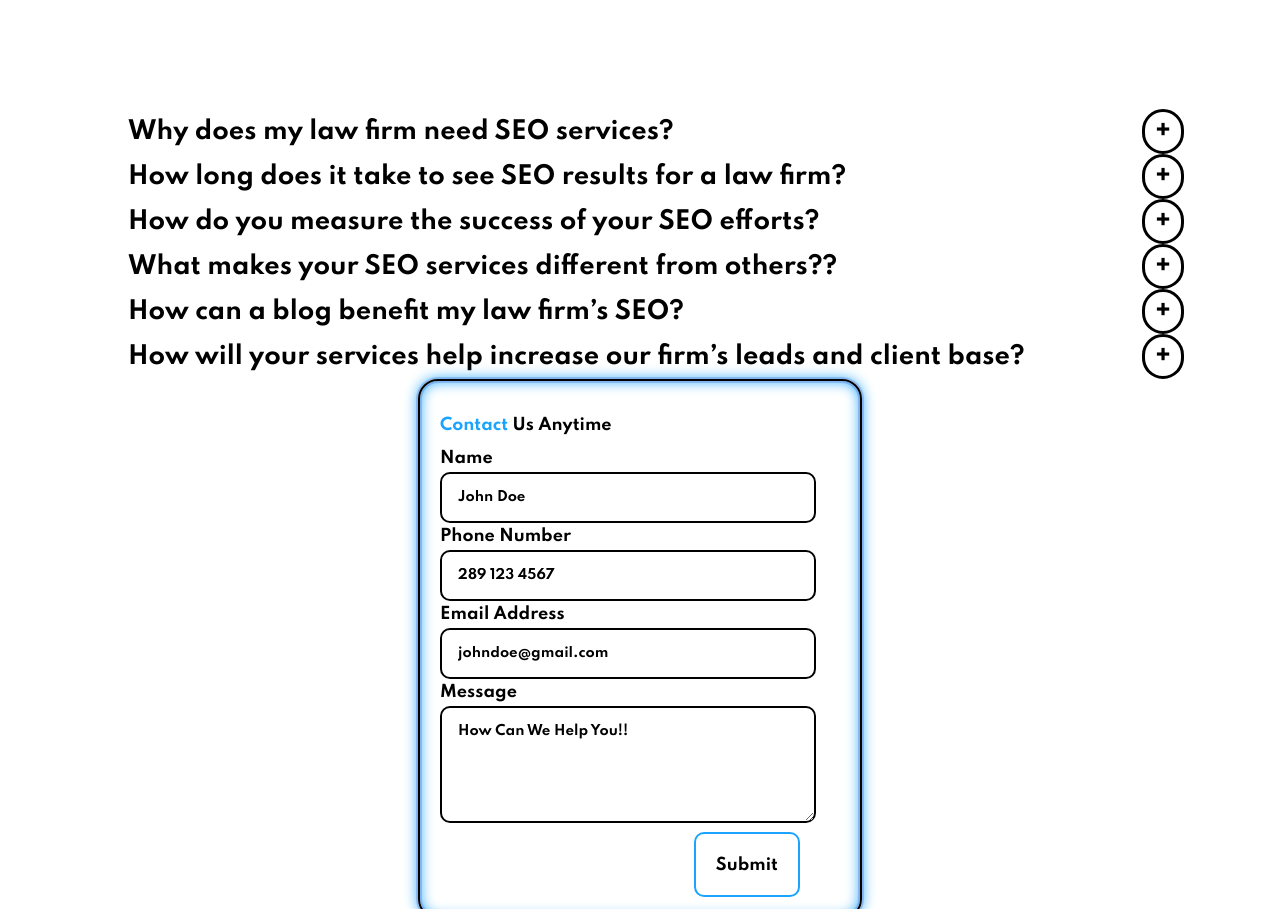
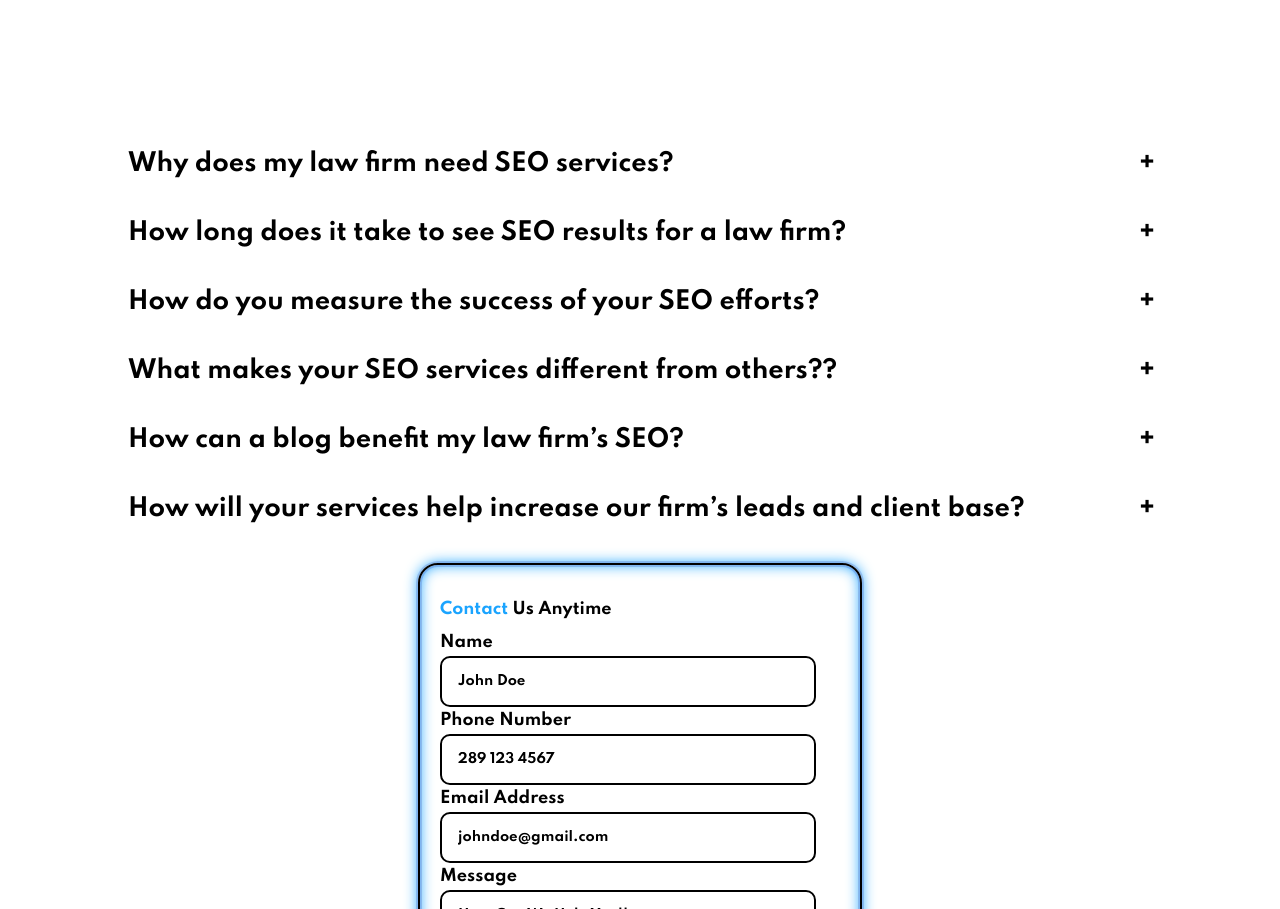
Before and after one commit to GrantGrowcott/Ninja-Devz, a Next.js app: page /Law in a window 1280 px wide. Shown: the part 4204-5113 px from the top of the page. Built offline with nearby package versions, Linux system fonts and the light colour scheme.

Commit message:
More stuff

```diff
--- a/src/components/FAQSection.tsx
+++ b/src/components/FAQSection.tsx
@@ -12,33 +12,24 @@ const FAQSection = () => {
     setMovies([...movies]);
   };
 
-
   return (
     <div>
       {faqs.map((faqs, index) => (
         <div key={index}>
-          <div className="category__info__container">
-            <div className="movie__name">
-              <h3>{faqs.question}</h3>
-            </div>
-            <button
-              className="category__info__button"
-              onClick={() => toggleDropdown(index)}
-            >
+          <button className="category__info__container" onClick={() => toggleDropdown(index)}>
+            <h3>{faqs.question}</h3>
+            <span className="category__info__button">
               <h3>+</h3>
-            </button>
-          </div>
+            </span>
+          </button>
+
           {/* Only render the dropdown menu if this movie's index is in dropdownRefs */}
           {dropdownRefs.current[index] && (
             <>
-              <div className="dropdown__menu">
-                <div className="dropdown__menu__container"></div>
-              </div>
+              <div className="dropdown__menu"></div>
               <div className="synopsis__container">
                 <h3>{faqs.answer} </h3>
               </div>
-              <div className="movie__stats"></div>
-              <div className="modify__container"></div>
             </>
           )}
         </div>
--- a/src/styles/globals.css
+++ b/src/styles/globals.css
@@ -1732,32 +1732,40 @@ color: var(--black);
   padding: 3em 0;
 }
 
+
+
 /* FAQ Section */
 .category__info__container {
   display: grid;
   justify-content: center;
   align-items: center;
   grid-template-columns: 1fr 10px;
-}
+  margin: 3em 0;
+  width: 100%;
+  background-color: transparent;
+  border: none;
+  padding: 0;
+  cursor: pointer;
+  text-align: left;
+}
+
 .category__info__container h3 {
   color: var(--background);
   word-wrap: break-word;
   overflow-wrap: break-word;
-
-}
+  margin: 0;
+}
+
 .category__info__button {
+  display: flex;
+  justify-content: center;
+  align-items: center;
   background-color: transparent;
+  border: none;
+}
+
+.category__info__button h3{
   border-style: none;
-  cursor: pointer;
-  grid-row: span 1;
-  align-self: flex-start;
-}
-.category__info__button h3{
-  background-color: transparent;
-  border-radius: 30px;
-  padding: 5px 10px;
-  border-style:solid;
-  border-radius: 30px;
 }
 .dropdown__menu__parent {
   background-color: var(--black);
@@ -1768,23 +1776,7 @@ color: var(--black);
   margin-top: 10px;
   align-self: center;
 }
-.dropdown__menu button {
-  background-color: transparent;
-  border: none;
-  padding: 5px;
-  margin: 5px 0;
-  cursor: pointer;
-}
-.dropdown__menu__container {
-  display: flex;
-  flex-direction: row;
-  justify-content: center;
-}
-.cover__image {
-  width: 150px;
-  height: 225px;
-  aspect-ratio: 2/3;
-}
 .synopsis__container h3{
-  color: var(--black)
-}
+  color: var(--lightGrey);
+  font-size: 1rem;
+}
```
